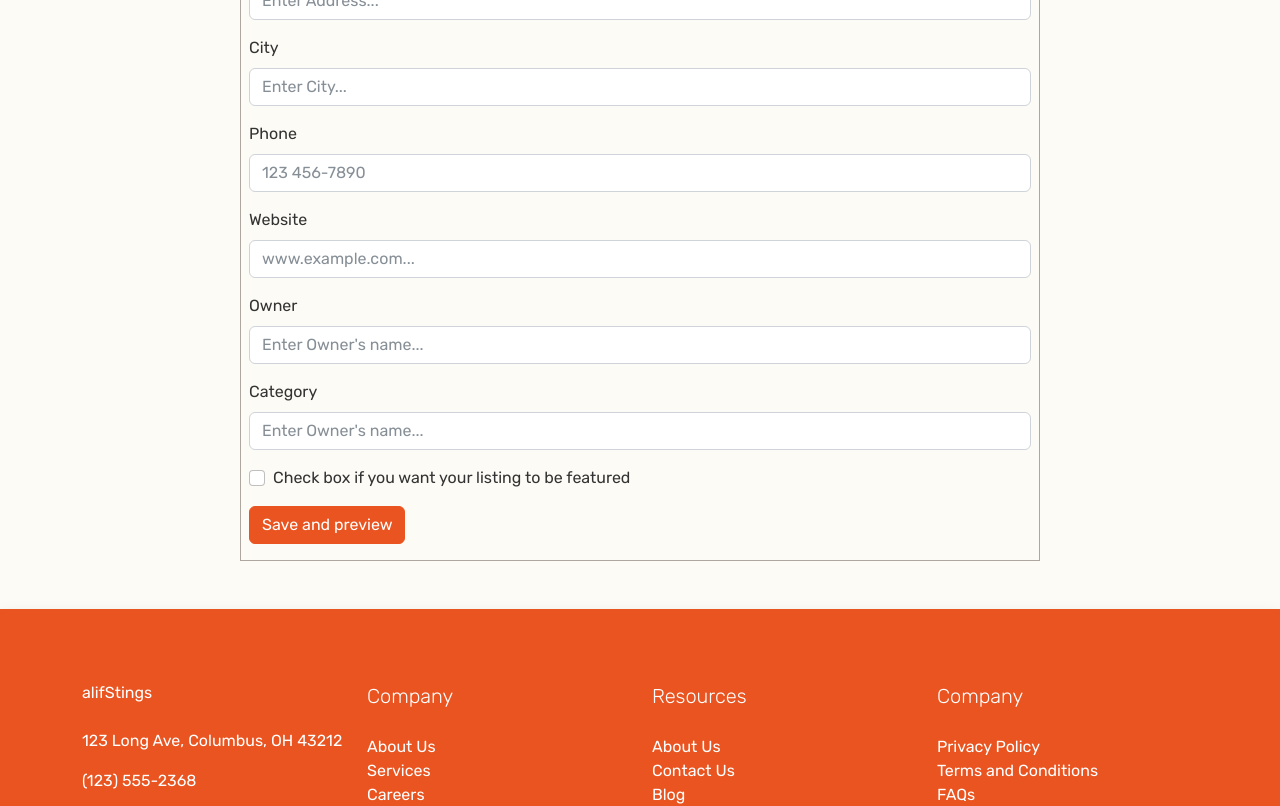
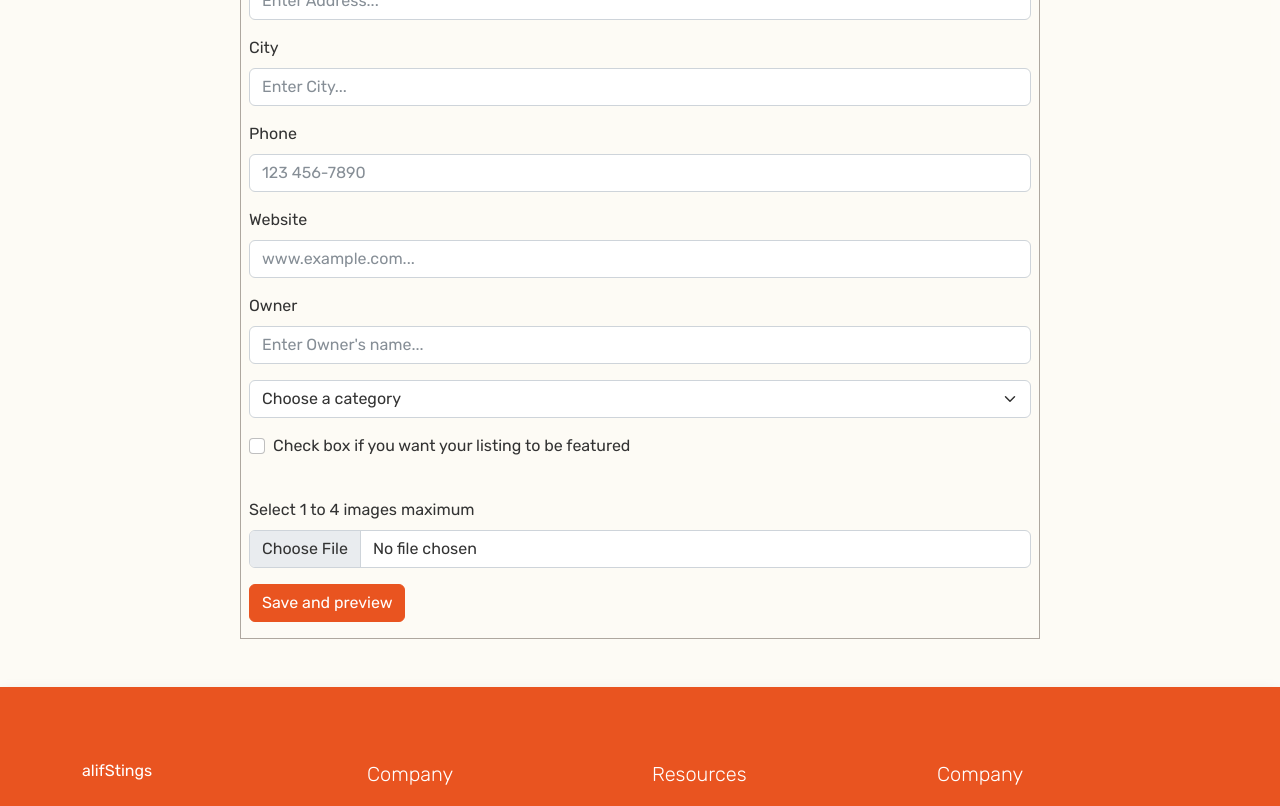
Before and after one commit to abdinaa17/alifStings, a React (Vite) app: page /new-listing in a window 1280 px wide. Shown: the part 848-1654 px from the top of the page. Built offline with nearby package versions, Linux system fonts and the light colour scheme.

Commit message:
Added the loading spinner component

```diff
--- /dev/null
+++ b/src/components/LoadingSpinner.jsx
@@ -0,0 +1,17 @@
+// Global Imports
+
+import { Spinner } from "react-bootstrap";
+
+const LoadingSpinner = () => {
+  return (
+    <div
+      className="container d-flex justify-content-center align-items-center py-5"
+      style={{ height: "50vh" }}
+    >
+      <Spinner as="span" animation="grow" variant="primary" size="" />
+      <span className="ms-5 fs-1">Loading...</span>
+    </div>
+  );
+};
+
+export default LoadingSpinner;
--- a/src/components/NewListing/NewListing.jsx
+++ b/src/components/NewListing/NewListing.jsx
@@ -3,8 +3,11 @@ import { Form, Button, FloatingLabel, Row, Col, Alert } from "react-bootstrap";
 import { useNavigate } from "react-router-dom";
 import { useState } from "react";
 
+// Local imports
+import { LoadingSpinner } from "../index";
 const NewListing = () => {
   const user = true;
+  const [loading, setLoading] = useState(false);
   const [formError, setFormError] = useState(false);
   const [listing, setListing] = useState({
     title: "",
@@ -16,6 +19,7 @@ const NewListing = () => {
     website: "",
     owner: "",
     featured: false,
+    // images: {},
   });
 
   const navigate = useNavigate();
@@ -43,6 +47,11 @@ const NewListing = () => {
     setFormError(false);
     // navigate('/listings', {replace:true})
   };
+
+  // Our loading spinner
+  if (loading) {
+    return <LoadingSpinner />;
+  }
   return (
     <div>
       <div className="banner px-3 py-5">
@@ -140,14 +149,13 @@ const NewListing = () => {
             />
           </Form.Group>
           <Form.Group className="mb-3">
-            <Form.Label>Category</Form.Label>
-            <Form.Control
-              type="select"
-              name="owner"
-              value={listing.owner}
-              onChange={handleChange}
-              placeholder="Enter Owner's name..."
-            />
+            <Form.Select>
+              <option>Choose a category</option>
+              <option value="restaurant">Restaurant</option>
+              <option value="mosque">Mosque</option>
+              <option value="daycare">Daycare</option>
+              <option value="other">Other</option>
+            </Form.Select>
           </Form.Group>
           <Form.Group className="mb-3">
             <Form.Check
@@ -159,7 +167,22 @@ const NewListing = () => {
               label="Check box if you want your listing to be featured"
             />
           </Form.Group>
-          <Button type="submit">Save and preview</Button>
+          <br />
+          <Form.Group className="mb-3">
+            <Form.Label>Select 1 to 4 images maximum</Form.Label>
+            <Form.Control
+              type="file"
+              name="owner"
+              value={listing.owner}
+              onChange={handleChange}
+              placeholder="Enter Owner's name..."
+            />
+          </Form.Group>
+          {user ? (
+            <Button type="submit">Save and preview</Button>
+          ) : (
+            <Button type="submit">Login to submit</Button>
+          )}
         </Form>
         {formError && (
           <Alert style={{ maxWidth: "800px" }} className="mt-3 mx-auto">
--- a/src/components/index.js
+++ b/src/components/index.js
@@ -10,6 +10,7 @@ import Blogs from "./Blogs/Blogs";
 import Faqs from "./FAQs/Faqs";
 import NewListing from "./NewListing/NewListing";
 import Pricing from "./Pricing/Pricing";
+import LoadingSpinner from "./LoadingSpinner";
 
 export {
   Header,
@@ -24,4 +25,5 @@ export {
   Blogs,
   Faqs,
   Pricing,
+  LoadingSpinner,
 };
```
